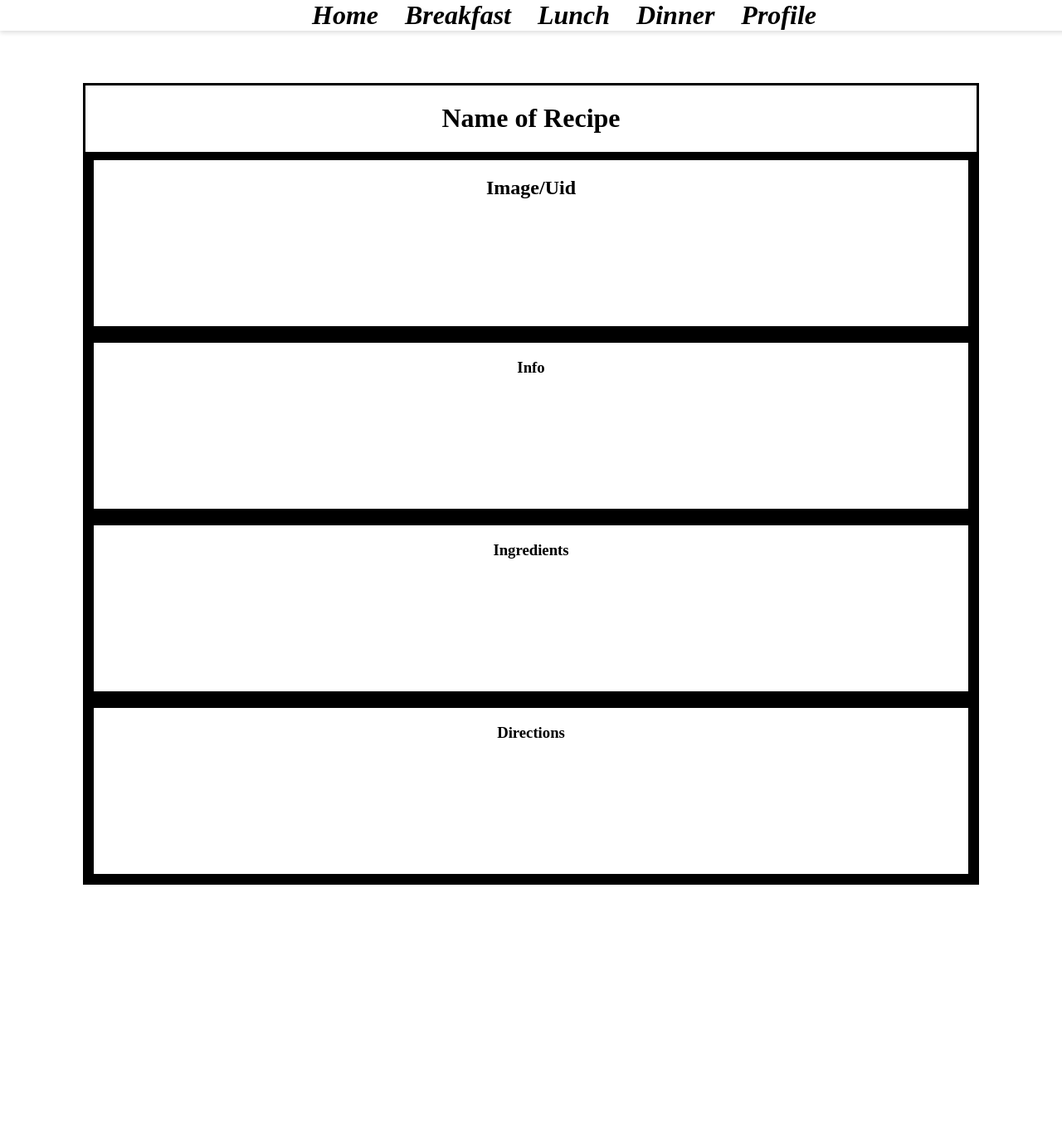
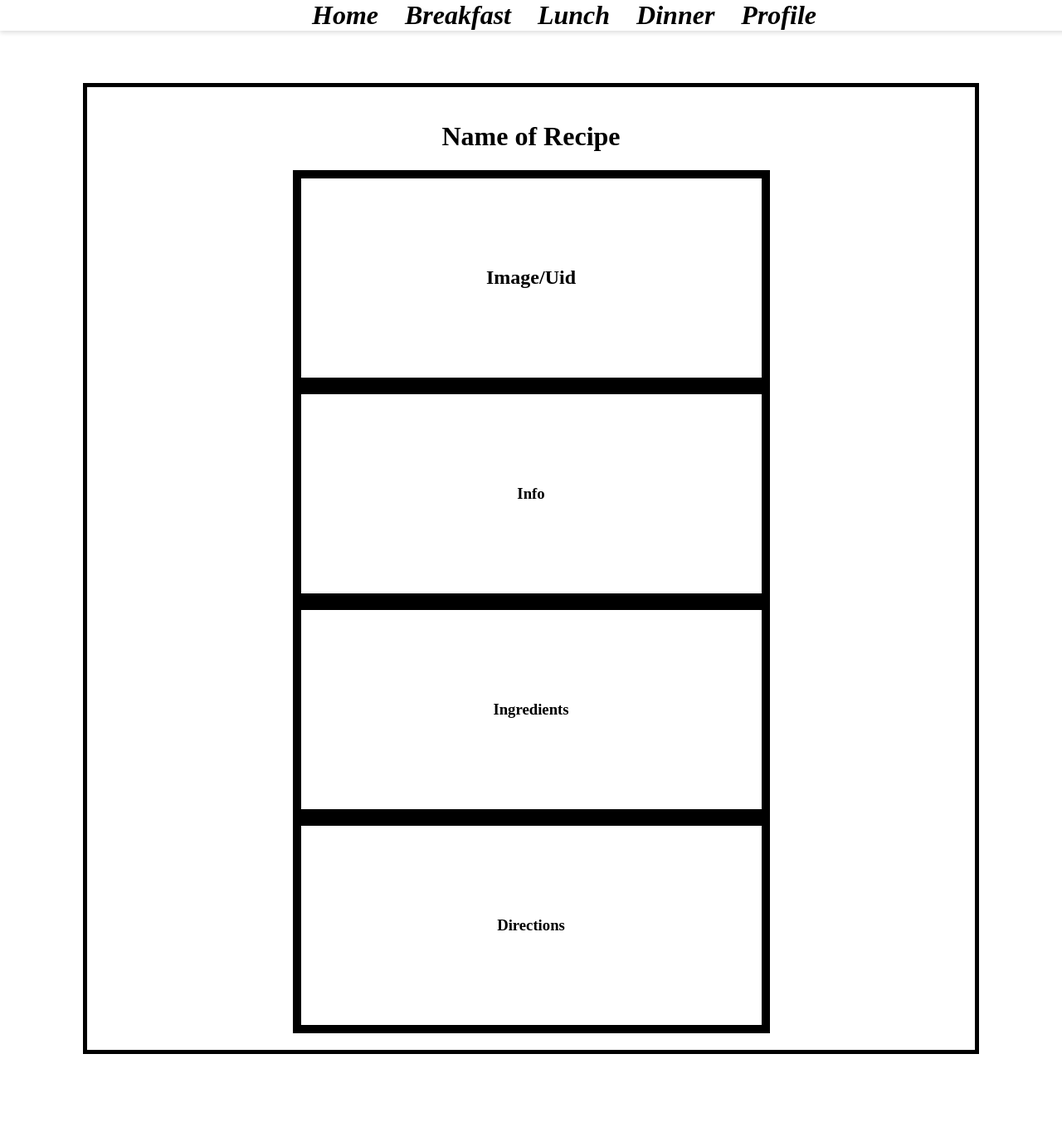
Before and after one commit to Loon01/App-Dev.-Project, a PHP site: page /indiv_recipe.html in a window 1280 px wide. Shown: the whole page at 83% size. Before the commit the page ends 1066 px from the top, so only its background shows below. Run offline with PHP 8.4, Linux system fonts and the light colour scheme.

Commit message:
indiv_recipe.css
Made CSS changes, added flex box

```diff
--- a/indiv_recipe.css
+++ b/indiv_recipe.css
@@ -3,8 +3,12 @@ body {
 }
 
 div#container {
-    border: solid;
-    display: block;
+    border: solid black 5px;
+    display: flex;
+    justify-content: center;
+    flex-direction: column;
+    text-align: center;
+    padding: 20px;
     background-color: white;
     margin: 100px;
 }
@@ -14,21 +18,30 @@ h1 {
 }
 
 div#main-feature {
-    display: block;
+    display: flex;
+    justify-content: center;
+    flex-direction: column;
+    align-items: center;
     text-align: center;
+    padding: 20px;
     height: 200px;
     background-color: white;
     border: solid black 10px;
-    /*width: 50%; */
+    width: 50%;
     margin: auto;
 }
 
 div.features {
+    display: flex;
+    justify-content: center;
+    flex-direction: column;
+    align-items: center;
+     text-align: center;
+    padding: 20px;
     height: 200px;
     background-color: white;
     border: solid black 10px;
-    /*width: 50%; */
+    width: 50%;
     margin: auto;
-    text-align: center;
-    display: block;
+
 }
```
